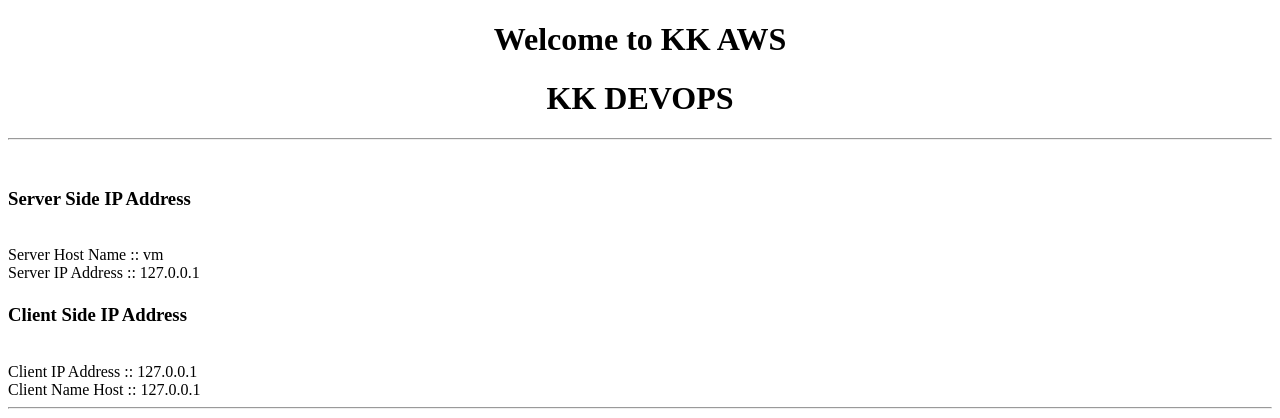
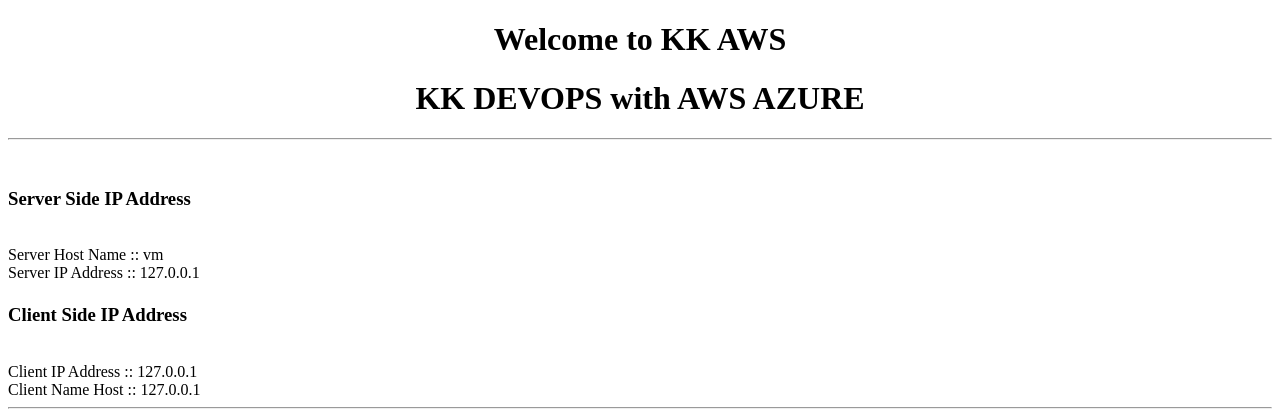
Before and after one commit to Ramaraju22/maven-webapplication-project-kkfunda, a Java web app: page /jsps/home.jsp in a window 1280 px wide. Shown: the top 418 px of the page. Run offline with Spring Boot 4, a stand-in JSP engine, Linux system fonts and the light colour scheme; the project's own start-up code is not run, and a stand-in starts its controllers and pages.

Commit message:
Update home.jsp

```diff
--- a/src/main/webapp/jsps/home.jsp
+++ b/src/main/webapp/jsps/home.jsp
@@ -10,7 +10,7 @@
 </head>
 <body>
 <h1 align="center">Welcome to KK AWS</h1>
-<h1 align="center"> KK DEVOPS</h1>
+<h1 align="center"> KK DEVOPS with AWS AZURE</h1>
 <hr>
 <br>
 	<h1><h3> Server Side IP Address </h3><br>
```
